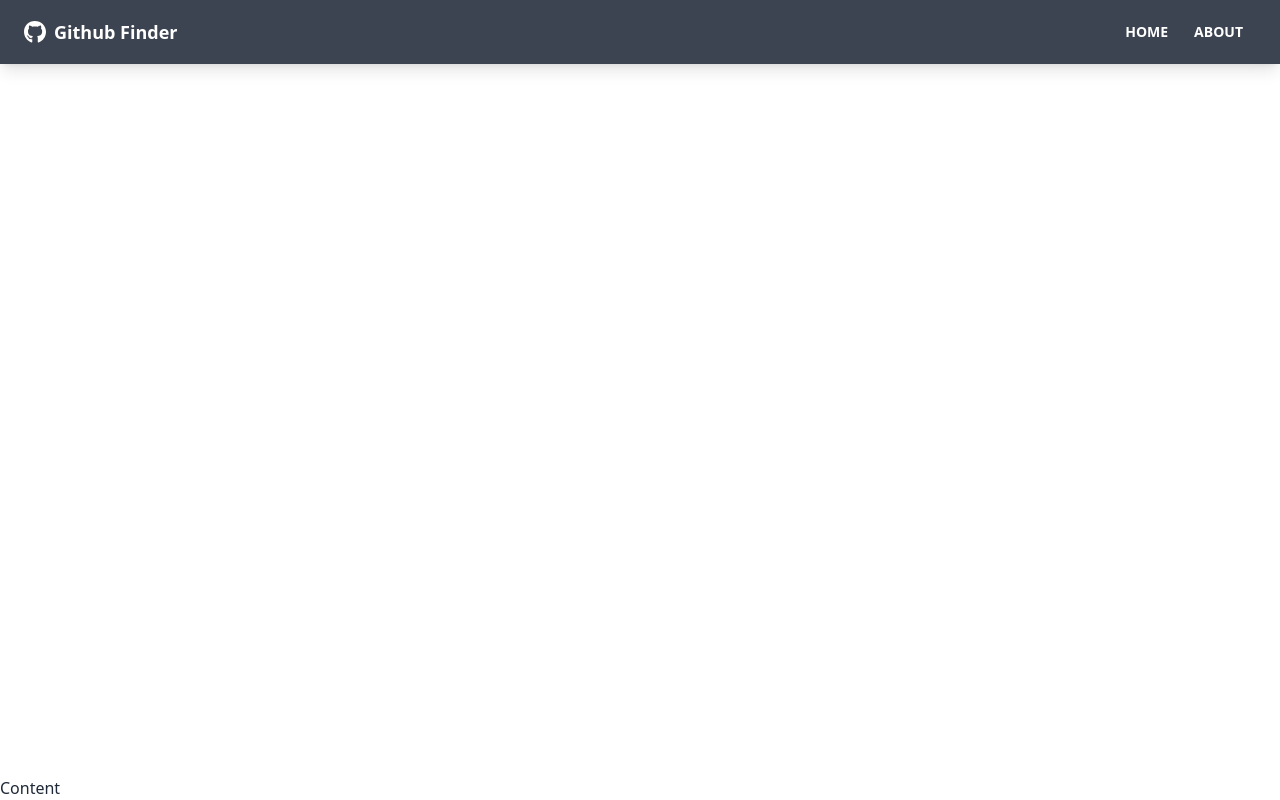
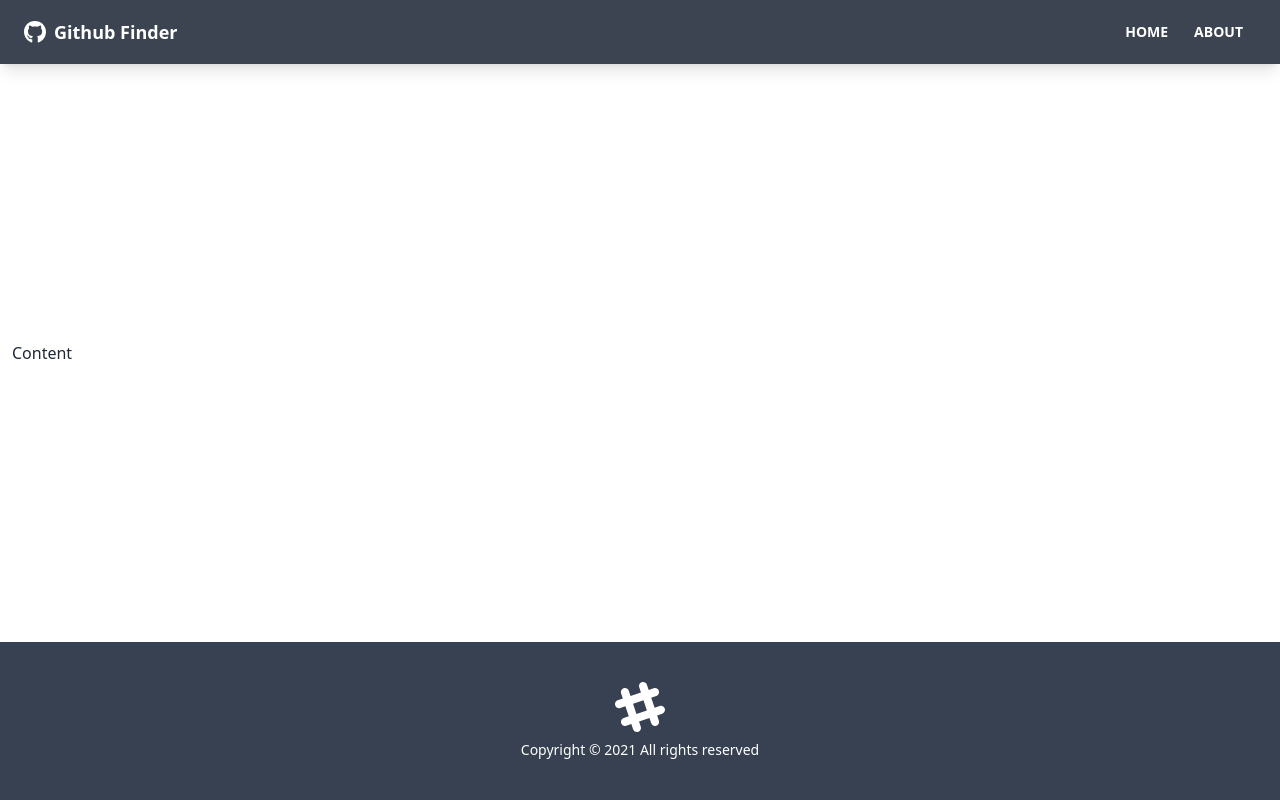
Before and after one commit to sbradshaw/react-github-finder, a React (Create React App) app: page / in a window 1280 px wide. Built offline with nearby package versions, Linux system fonts and the light colour scheme; the HTML template or start-up script is replaced by a standard one.

Commit message:
Add a Footer component with SVG image & copyright

```diff
--- a/src/App.js
+++ b/src/App.js
@@ -1,12 +1,14 @@
 import { BrowserRouter as Router, Route } from "react-router-dom";
 import Navbar from "./components/layout/Navbar";
+import Footer from "./components/layout/Footer";
 
 function App() {
   return (
     <Router>
       <div className="flex flex-col justify-between h-screen">
         <Navbar />
-        <main>Content</main>
+        <main className="container mx-auto px-3 pb-12">Content</main>
+        <Footer />
       </div>
     </Router>
   );
--- /dev/null
+++ b/src/components/layout/Footer.jsx
@@ -0,0 +1,24 @@
+function Footer() {
+  const footerYear = new Date().getFullYear();
+
+  return (
+    <footer className="footer p-10 bg-gray-700 text-primary-content footer-center">
+      <div>
+        <svg
+          width="50"
+          height="50"
+          viewBox="0 0 24 24"
+          xmlns="http://www.w3.org/2000/svg"
+          fillRule="evenodd"
+          clipRule="evenodd"
+          className="inline-block fill-current"
+        >
+          <path d="M22.672 15.226l-2.432.811.841 2.515c.33 1.019-.209 2.127-1.23 2.456-1.15.325-2.148-.321-2.463-1.226l-.84-2.518-5.013 1.677.84 2.517c.391 1.203-.434 2.542-1.831 2.542-.88 0-1.601-.564-1.86-1.314l-.842-2.516-2.431.809c-1.135.328-2.145-.317-2.463-1.229-.329-1.018.211-2.127 1.231-2.456l2.432-.809-1.621-4.823-2.432.808c-1.355.384-2.558-.59-2.558-1.839 0-.817.509-1.582 1.327-1.846l2.433-.809-.842-2.515c-.33-1.02.211-2.129 1.232-2.458 1.02-.329 2.13.209 2.461 1.229l.842 2.515 5.011-1.677-.839-2.517c-.403-1.238.484-2.553 1.843-2.553.819 0 1.585.509 1.85 1.326l.841 2.517 2.431-.81c1.02-.33 2.131.211 2.461 1.229.332 1.018-.21 2.126-1.23 2.456l-2.433.809 1.622 4.823 2.433-.809c1.242-.401 2.557.484 2.557 1.838 0 .819-.51 1.583-1.328 1.847m-8.992-6.428l-5.01 1.675 1.619 4.828 5.011-1.674-1.62-4.829z"></path>
+        </svg>
+        <p>Copyright &copy; {footerYear} All rights reserved</p>
+      </div>
+    </footer>
+  );
+}
+
+export default Footer;
```
